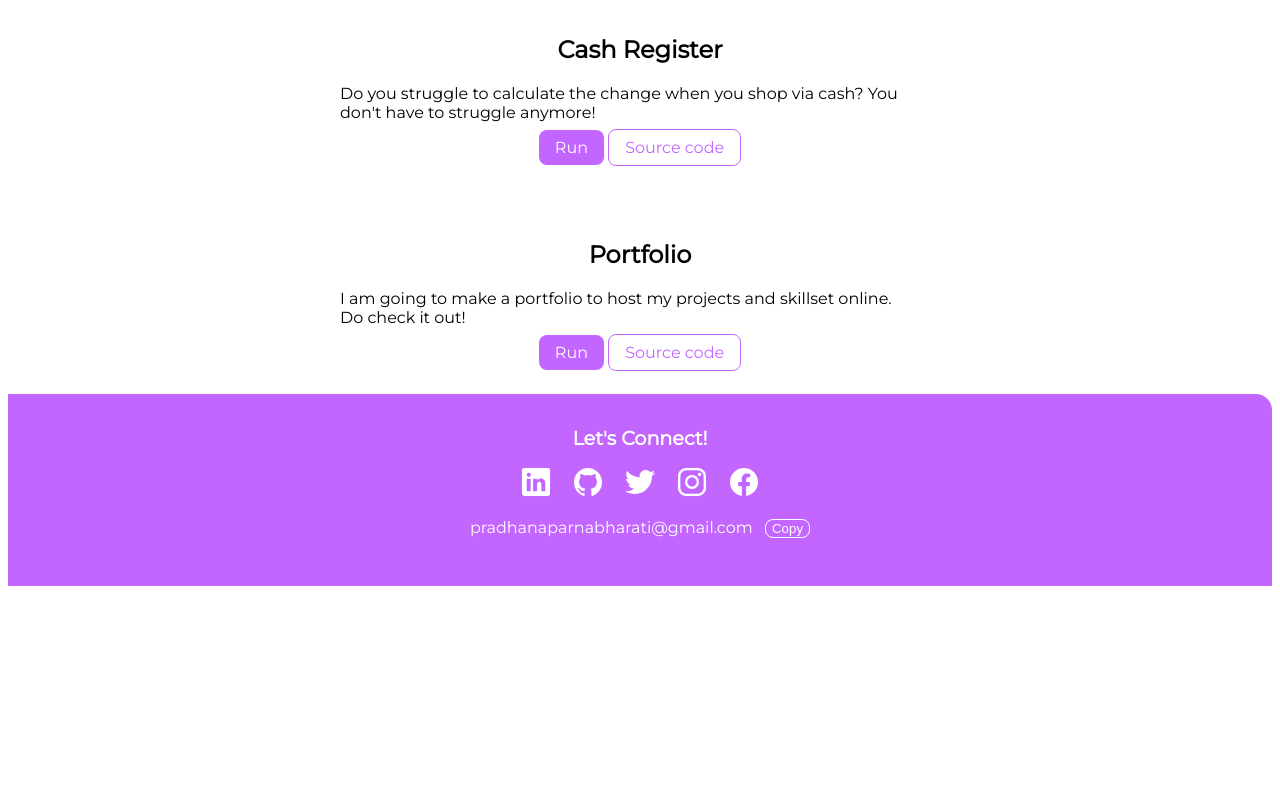
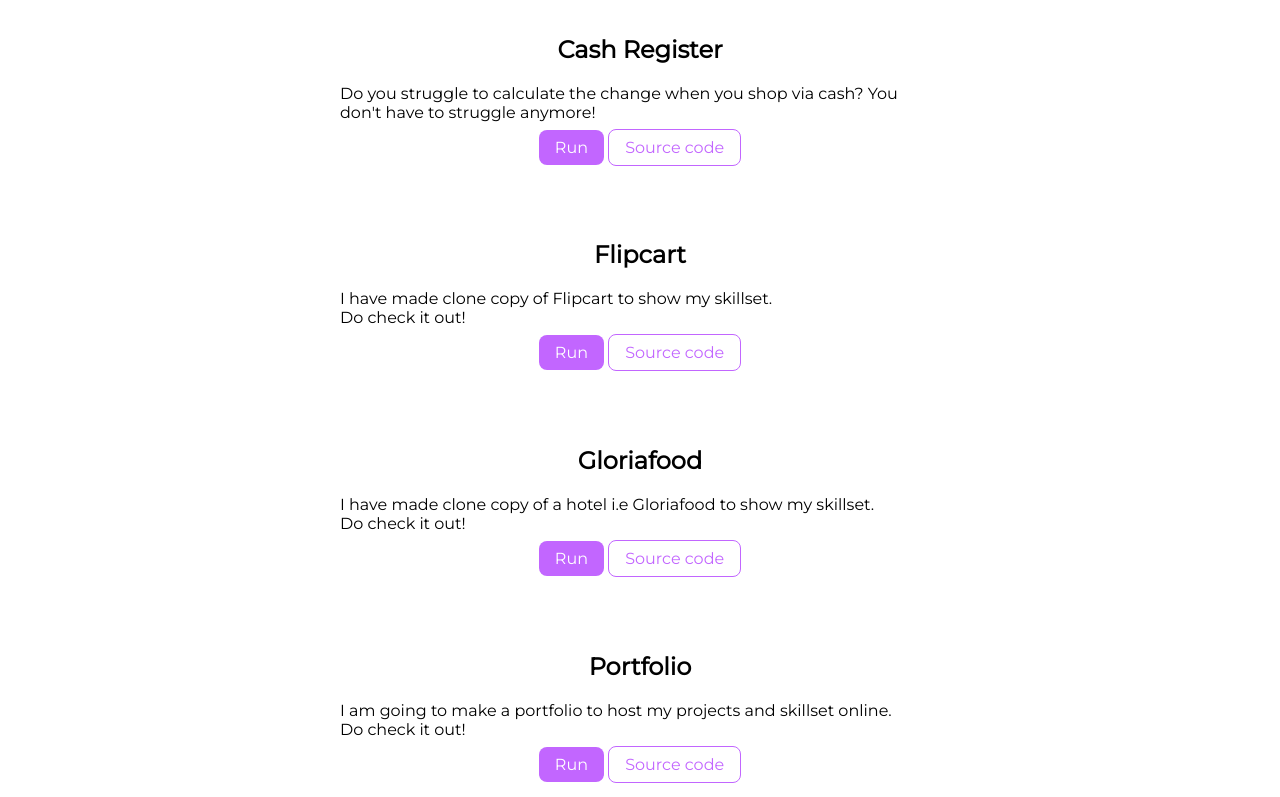
Before and after one commit to paparna1998/Aparnabharati-Pradhan-Portfolio, a plain HTML site: page Projects.html in a window 1280 px wide. Shown: the part 495-1292 px from the top of the page. Before the commit the page ends 1089 px from the top, so only its background shows below. Drawn offline with nearby package versions, Linux system fonts and the light colour scheme.

Commit message:
feat:Add some projects

```diff
--- a/Projects.html
+++ b/Projects.html
@@ -46,6 +46,7 @@
           </div>
         </section>
       </li>
+
       <li class="list">
         <section class="section">
           <div class="container container-center">
@@ -64,6 +65,50 @@
             <a
               class="link link-secondary"
               href="https://github.com/paparna1998/Cash-Register.git"
+              target="_blank"
+              >Source code</a
+            ></div>
+          </div>
+        </section>
+      </li>
+
+      <li class="list">
+        <section class="section">
+          <div class="container container-center">
+            <h1>Flipcart</h1>
+            <p>I have made clone copy of Flipcart to show my skillset.<br>Do check it out!</p>
+            <div class="center">
+            <a
+              class="link link-primary"
+              href="https://paparna1998.github.io/Flipcart-clone/"
+              target="_blank"
+              >Run</a
+            >
+            <a
+              class="link link-secondary"
+              href="https://github.com/paparna1998/Flipcart-clone.git"
+              target="_blank"
+              >Source code</a
+            ></div>
+          </div>
+        </section>
+      </li>
+
+      <li class="list">
+        <section class="section">
+          <div class="container container-center">
+            <h1>Gloriafood</h1>
+            <p>I have made clone copy of a hotel i.e Gloriafood to show my skillset.<br>Do check it out!</p>
+            <div class="center">
+            <a
+              class="link link-primary"
+              href="https://paparna1998.github.io/gloriafood/"
+              target="_blank"
+              >Run</a
+            >
+            <a
+              class="link link-secondary"
+              href="https://github.com/paparna1998/gloriafood.git"
               target="_blank"
               >Source code</a
             ></div>
```
